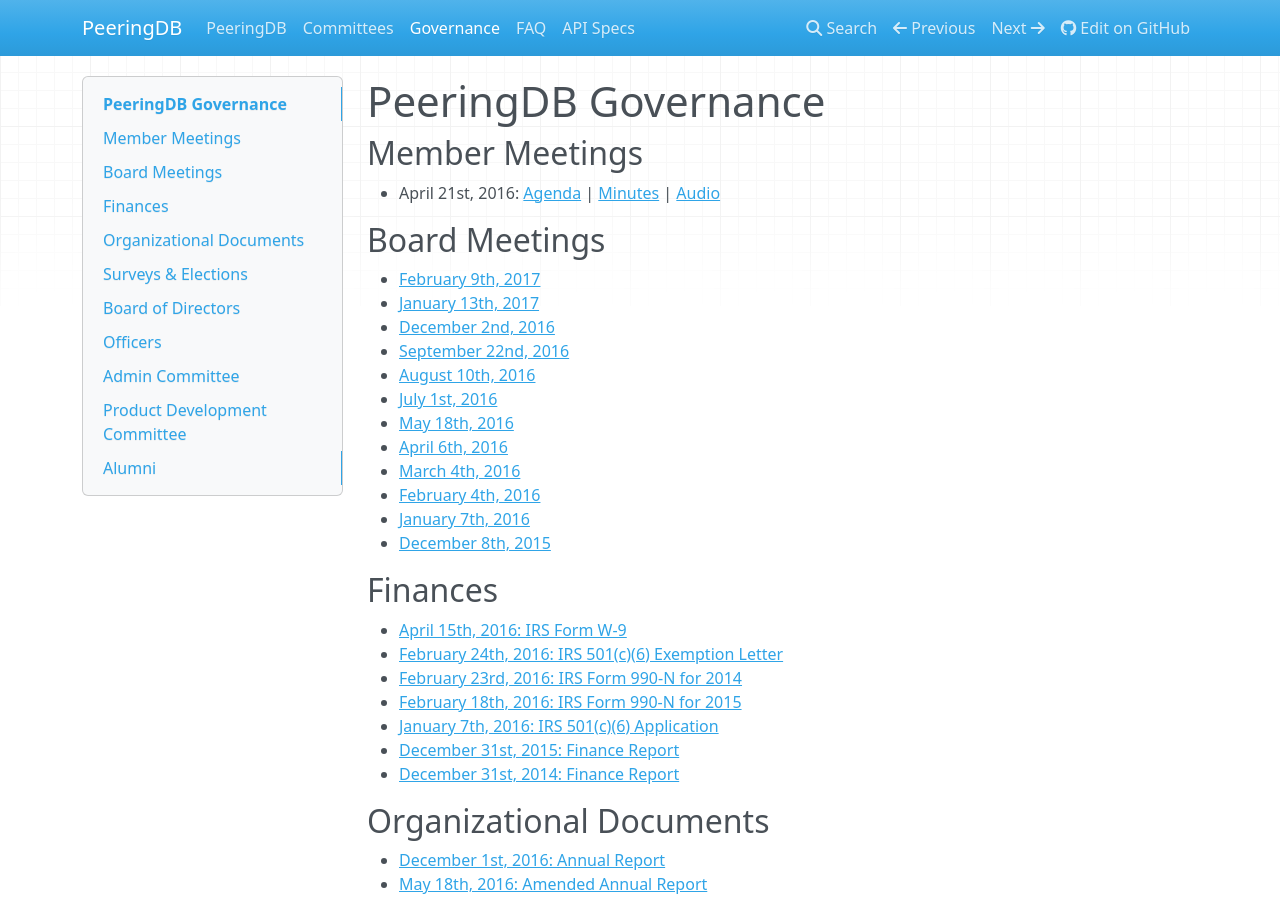
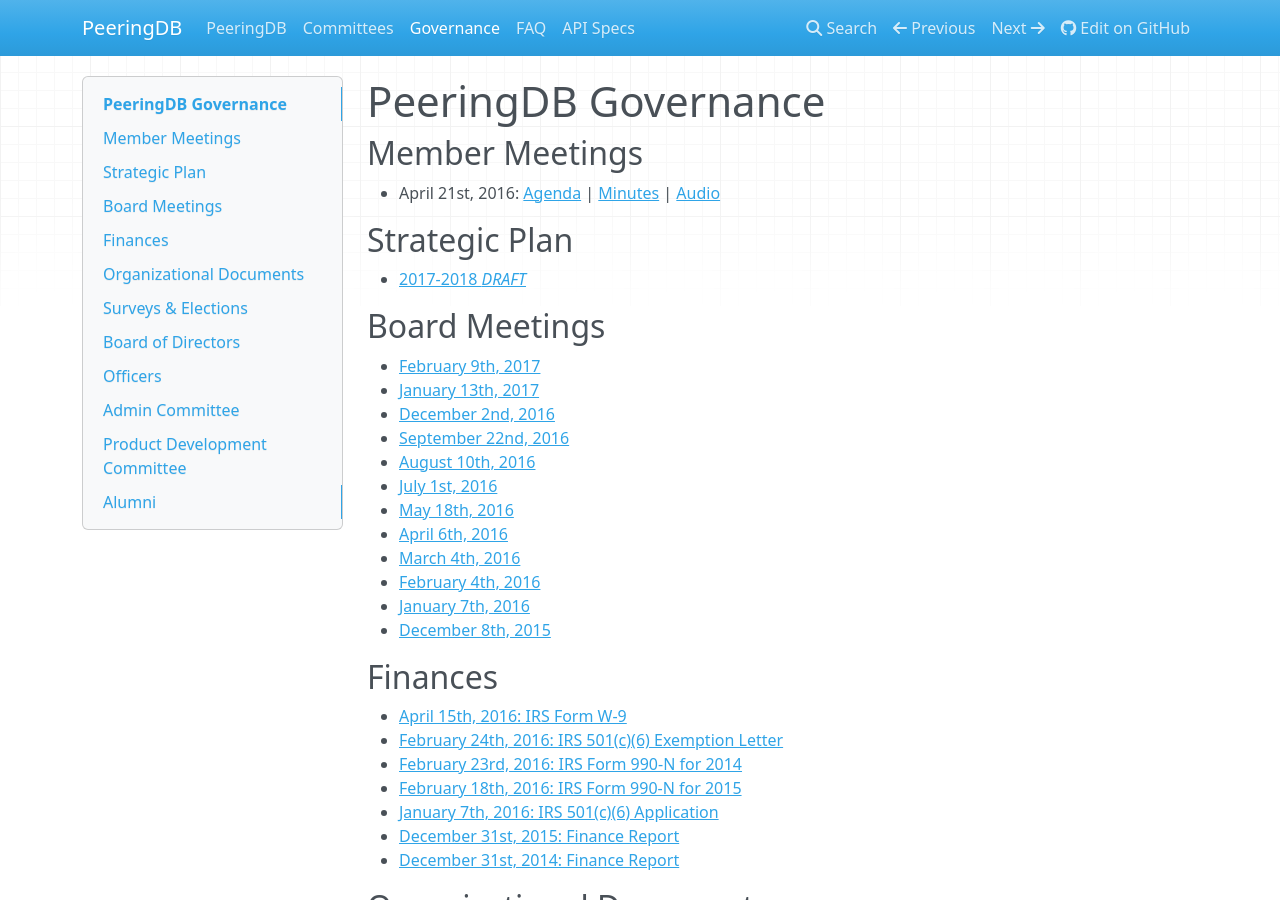
Before and after one commit to peeringdb/docs, an MkDocs documentation site: the page built from docs/gov.md, in a window 1280 px wide and 900 px high. Built offline with MkDocs 1.6.1, drawn with Linux system fonts in a browser that asks for light colours; nearby versions of some CDN libraries; old or Windows-style settings are respelled for this version of MkDocs.

Commit message:
add strategic plan

```diff
--- a/docs/gov.md
+++ b/docs/gov.md
@@ -4,6 +4,10 @@
 ## Member Meetings
 
 - April 21st, 2016: [Agenda](gov/legaldocs/2016-04-21_PeeringDB_Member_Meeting_Agenda.txt) | [Minutes](gov/legaldocs/2016-04-21_PeeringDB_Member_Meeting_Minutes.pdf) | [Audio](gov/legaldocs/2016-04-21_PeeringDB_Member_Meeting_Audio.mp3)
+
+## Strategic Plan
+
+- [2017-2018 *DRAFT*](gov/misc/2017-02-09-PeeringDB_Strategic_Plan_2017-2018-DRAFT.pdf)
 
 ## Board Meetings
 
```
Also changed, not shown: 1 other file.
